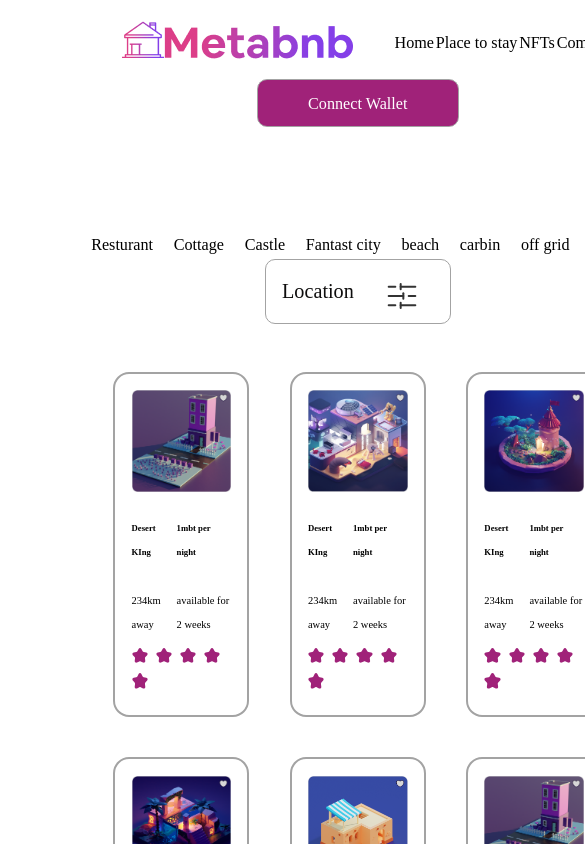
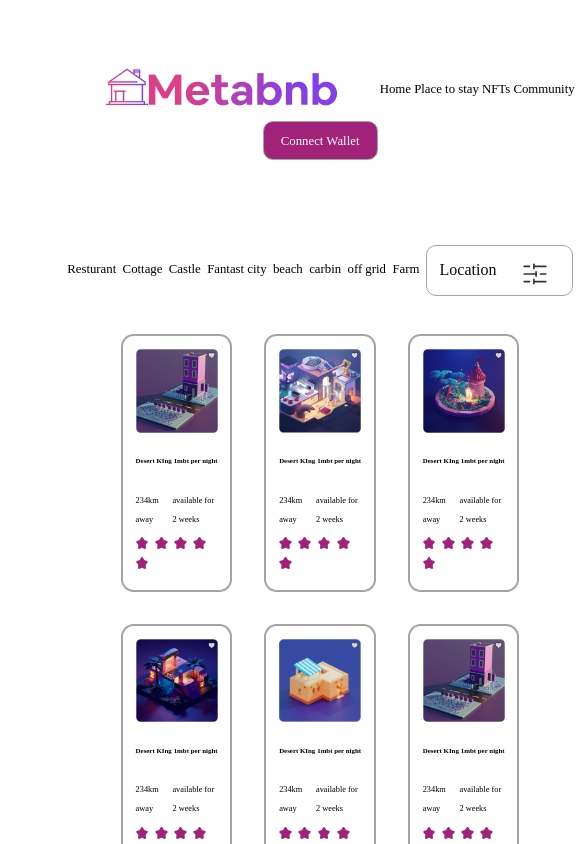
Before and after one commit to Uqueenesther/metabnb, a React (Create React App) app: page /Signup in a window 390 px wide. Shown: the top 844 px of the page, 585 px wide, since content can reach past the window. Built offline with nearby package versions, Linux system fonts and the light colour scheme; a web font is replaced by a local one.

Commit message:
adding media queries

```diff
--- a/src/component/Home.js
+++ b/src/component/Home.js
@@ -237,9 +237,9 @@ function Home (){
             <div className="footer__contact" >
             <img src="img/Group.png" alt="footerlogo" className="footer__logo"/>
               <div className="footer__social">
-              <img src="img/facebook.png" alt="facebook" className=""/>
-              <img src="img/instagram.png" alt="instagram" className=""/>
-              <img src="img/twitter.png" alt="twitter" className=""/>
+              <img src="img/facebook.png" alt="facebook" className="footer__sub"/>
+              <img src="img/instagram.png" alt="instagram" className="footer__sub"/>
+              <img src="img/twitter.png" alt="twitter" className="footer__sub"/>
               </div>
               <p className='copyright'>&copy; Copyright metabnb</p>
             </div>
--- a/src/sass/_base.scss
+++ b/src/sass/_base.scss
@@ -6,11 +6,25 @@ $font-primary:Red Rose, "sans-serif";
 $font-secondary: Red Rose "sans-serif";
 $font-primary:1.3rem;
 
+$bp-large: 68.75em;
+// 1100px
+$bp-small: 56.25;
+// 900px
 
 
 html{
     box-sizing: border-box;
     font-size: 50.5%;
+
+    @media only screen and (max-width:$bp-large){
+        font-size: 45%;
+   }
+
+
+   @media only screen and (max-width:$bp-large){
+    font-size: 40%;
+}
+
 }
 
 body{
--- a/src/sass/_component.scss
+++ b/src/sass/_component.scss
@@ -1,5 +1,8 @@
 .header{
-
+   margin-top: 3rem;
+   @media only screen and (max-width:$bp-large){
+       margin-top:8rem;
+ }
 }
 
 .nav{
@@ -28,9 +31,9 @@
 
     &__btn{
     color: #fff;
-    font-size: 2.5rem;
+    font-size: 2rem;
     height: 6rem;
-    width: 25rem;
+    width: 20rem;
     top:0px;
     font-family: Red Rose;
     top: 346px;
@@ -39,6 +42,13 @@
     border: 1px solid #A3A3A3;
     cursor: pointer;
 
+    @media only screen and (max-width:$bp-large){
+      font-size: 1.5rem;
+ }
+      @media only screen and (max-width:$bp-large){
+         width: 18rem;
+         font-size: 1.3rem;
+      }
     }
 }
 .btn__link{
@@ -177,6 +187,10 @@
    max-width: 18%;
    padding: 2rem;
    border-radius:2rem ;
+
+   @media only screen and (max-width:$bp-large){
+      max-width: 16%;
+ }
  }
 
  .frame-text{
@@ -242,7 +256,13 @@
    padding: 10rem 15rem 0px;
    display: flex;
    justify-content: space-around;
+   align-content: center;
    align-items: center;
+
+   &__sub{
+      margin-right: 1rem;
+   }
+
 
    &__list{
       list-style: none;
@@ -264,6 +284,14 @@
       display: flex;
       justify-content: space-between;
       cursor: pointer;
+
+      @media only screen and (max-width:$bp-large){
+         display: block;
+         margin-top: 5px;
+         margin-bottom: 0px;
+
+
+    }
    }
 }
 
```
